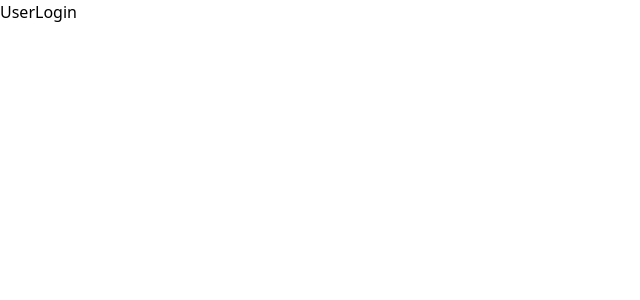
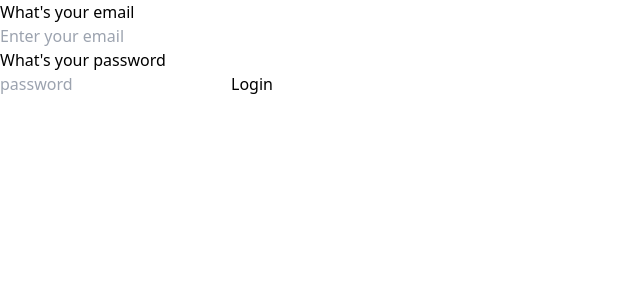
Before and after one commit to ritikdevelop/Uber-MERN-Stack, a React (Vite) app in the folder Frontend/: page /login in a window 1280 px wide. Shown: the top 300 px of the page, without its empty margins (0-640 px from the left). Built offline with nearby package versions, Linux system fonts and the light colour scheme.

Commit message:
"Updated UserLogin component to include a form with email and password inputs and a login button."

```diff
--- a/Frontend/src/pages/UserLogin.jsx
+++ b/Frontend/src/pages/UserLogin.jsx
@@ -2,7 +2,15 @@ import React from 'react'
 
 const UserLogin = () => {
   return (
-    <div>UserLogin</div>
+    <div className=''>
+        <form>
+            <h3>What's your email</h3>
+            <input type="email" placeholder='Enter your email' required />
+            <h3>What's your password</h3>
+            <input type="password" placeholder='password' required />
+            <button>Login</button>
+        </form>
+    </div>
   )
 }
 
```
